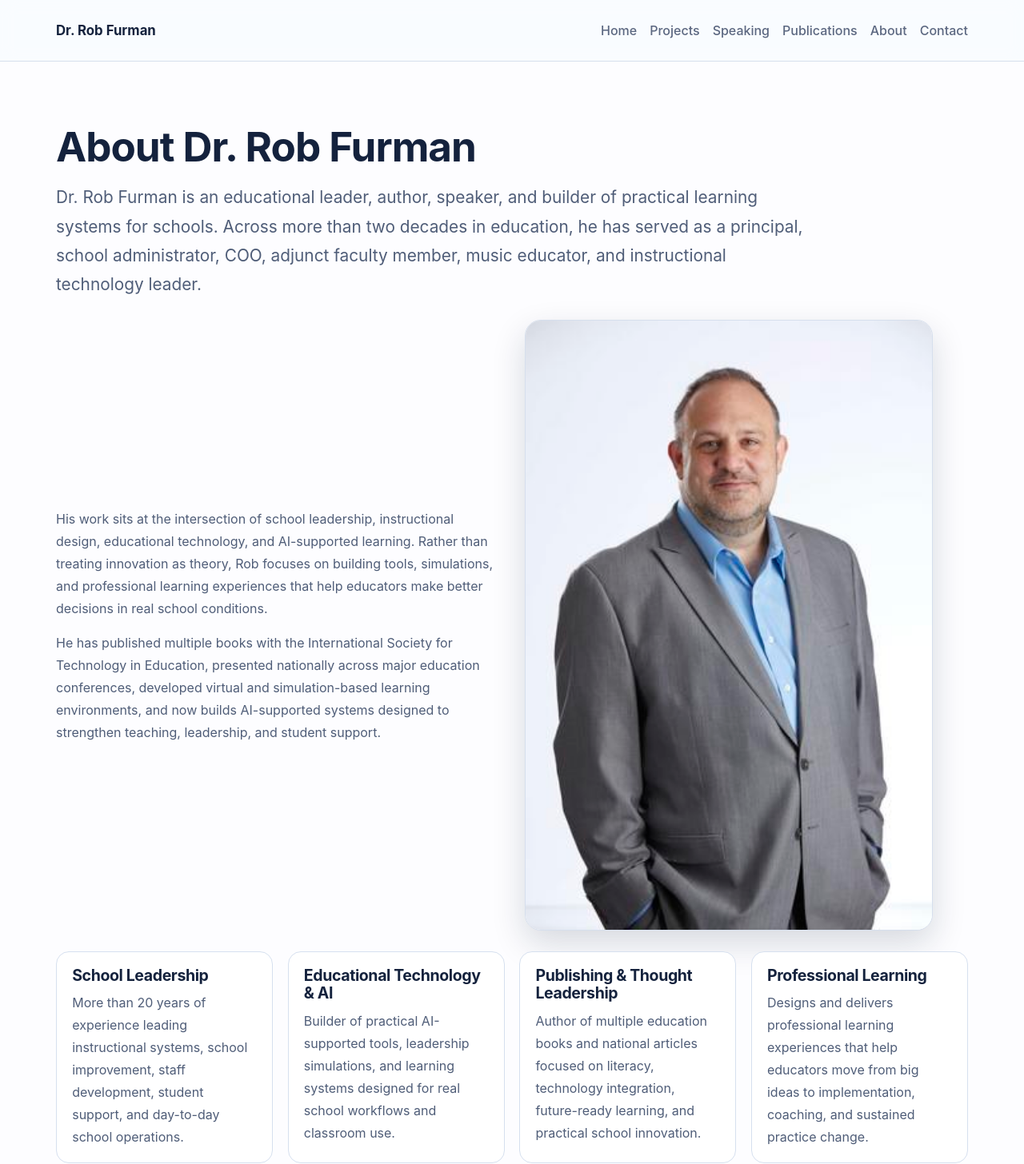
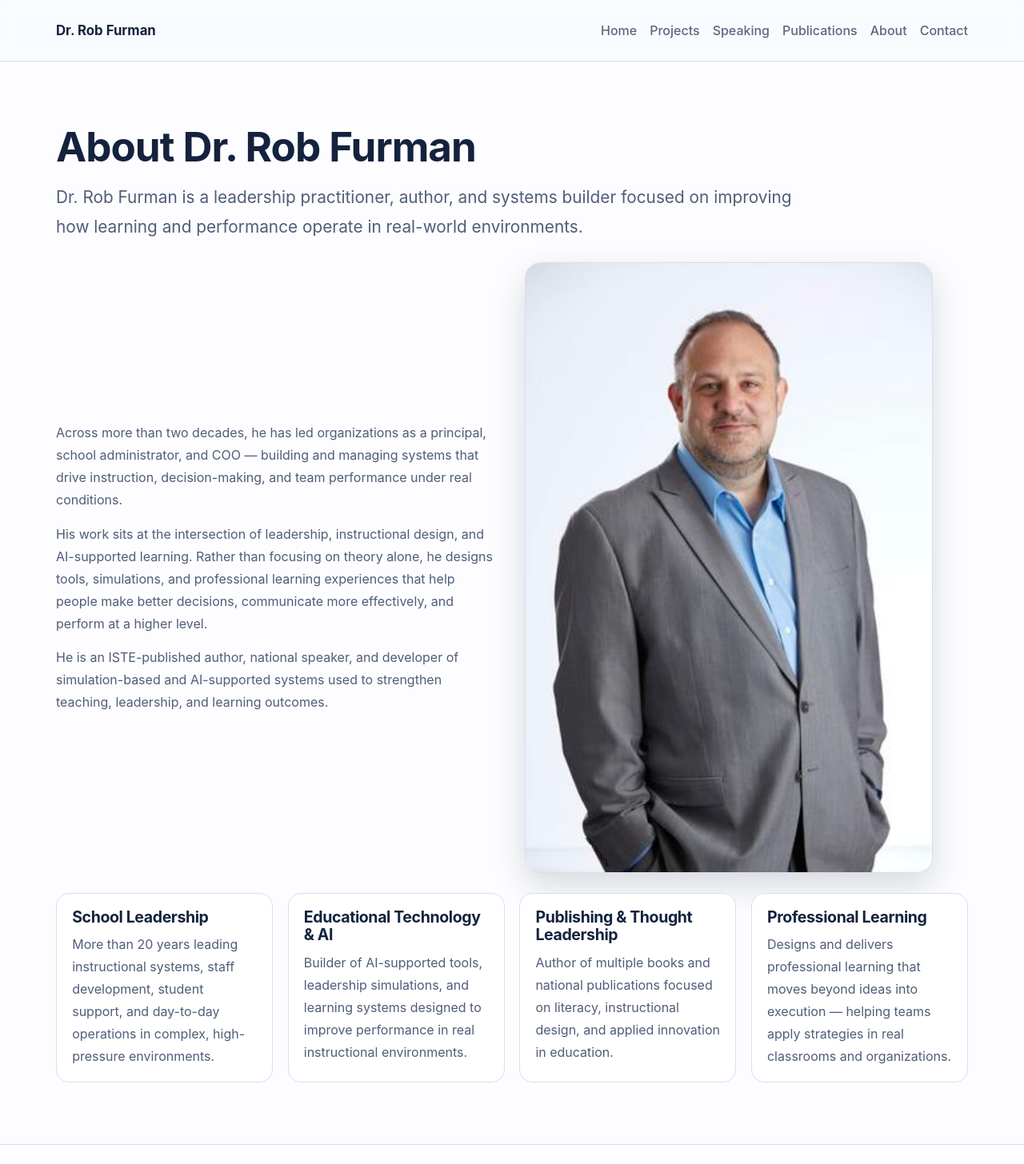
Before and after one commit to DrRobF/rob-furman-portfolio, a Next.js app: page /about in a window 1280 px wide. Shown: the top 1456 px of the page at 80% size. Built offline with nearby package versions, Linux system fonts and the light colour scheme.

Commit message:
Update About page copy with stronger outcome-focused messaging

```diff
--- a/app/about/page.js
+++ b/app/about/page.js
@@ -4,22 +4,22 @@ const focusAreas = [
   {
     title: 'School Leadership',
     detail:
-      'More than 20 years of experience leading instructional systems, school improvement, staff development, student support, and day-to-day school operations.',
+      'More than 20 years leading instructional systems, staff development, student support, and day-to-day operations in complex, high-pressure environments.',
   },
   {
     title: 'Educational Technology & AI',
     detail:
-      'Builder of practical AI-supported tools, leadership simulations, and learning systems designed for real school workflows and classroom use.',
+      'Builder of AI-supported tools, leadership simulations, and learning systems designed to improve performance in real instructional environments.',
   },
   {
     title: 'Publishing & Thought Leadership',
     detail:
-      'Author of multiple education books and national articles focused on literacy, technology integration, future-ready learning, and practical school innovation.',
+      'Author of multiple books and national publications focused on literacy, instructional design, and applied innovation in education.',
   },
   {
     title: 'Professional Learning',
     detail:
-      'Designs and delivers professional learning experiences that help educators move from big ideas to implementation, coaching, and sustained practice change.',
+      'Designs and delivers professional learning that moves beyond ideas into execution — helping teams apply strategies in real classrooms and organizations.',
   },
 ];
 
@@ -29,24 +29,26 @@ export default function AboutPage() {
       <div className="container">
         <h1>About Dr. Rob Furman</h1>
         <p className="lead">
-          Dr. Rob Furman is an educational leader, author, speaker, and builder of practical learning
-          systems for schools. Across more than two decades in education, he has served as a
-          principal, school administrator, COO, adjunct faculty member, music educator, and
-          instructional technology leader.
+          Dr. Rob Furman is a leadership practitioner, author, and systems builder focused on
+          improving how learning and performance operate in real-world environments.
         </p>
         <div className="split-grid top-space about-layout">
           <div>
             <p>
-              His work sits at the intersection of school leadership, instructional design,
-              educational technology, and AI-supported learning. Rather than treating innovation as
-              theory, Rob focuses on building tools, simulations, and professional learning
-              experiences that help educators make better decisions in real school conditions.
+              Across more than two decades, he has led organizations as a principal, school
+              administrator, and COO — building and managing systems that drive instruction,
+              decision-making, and team performance under real conditions.
             </p>
             <p className="top-space-sm">
-              He has published multiple books with the International Society for Technology in
-              Education, presented nationally across major education conferences, developed virtual
-              and simulation-based learning environments, and now builds AI-supported systems
-              designed to strengthen teaching, leadership, and student support.
+              His work sits at the intersection of leadership, instructional design, and
+              AI-supported learning. Rather than focusing on theory alone, he designs tools,
+              simulations, and professional learning experiences that help people make better
+              decisions, communicate more effectively, and perform at a higher level.
+            </p>
+            <p className="top-space-sm">
+              He is an ISTE-published author, national speaker, and developer of simulation-based
+              and AI-supported systems used to strengthen teaching, leadership, and learning
+              outcomes.
             </p>
           </div>
           <div className="media-card">
```
